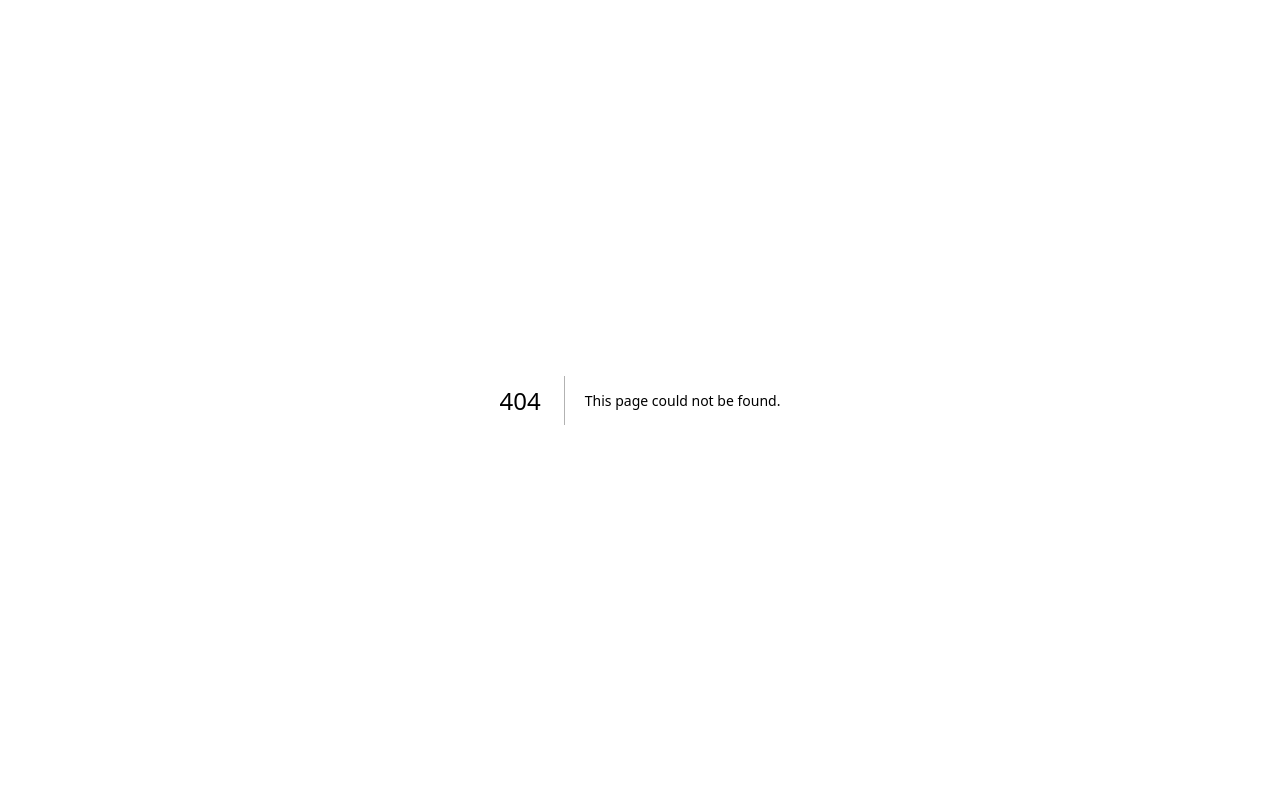
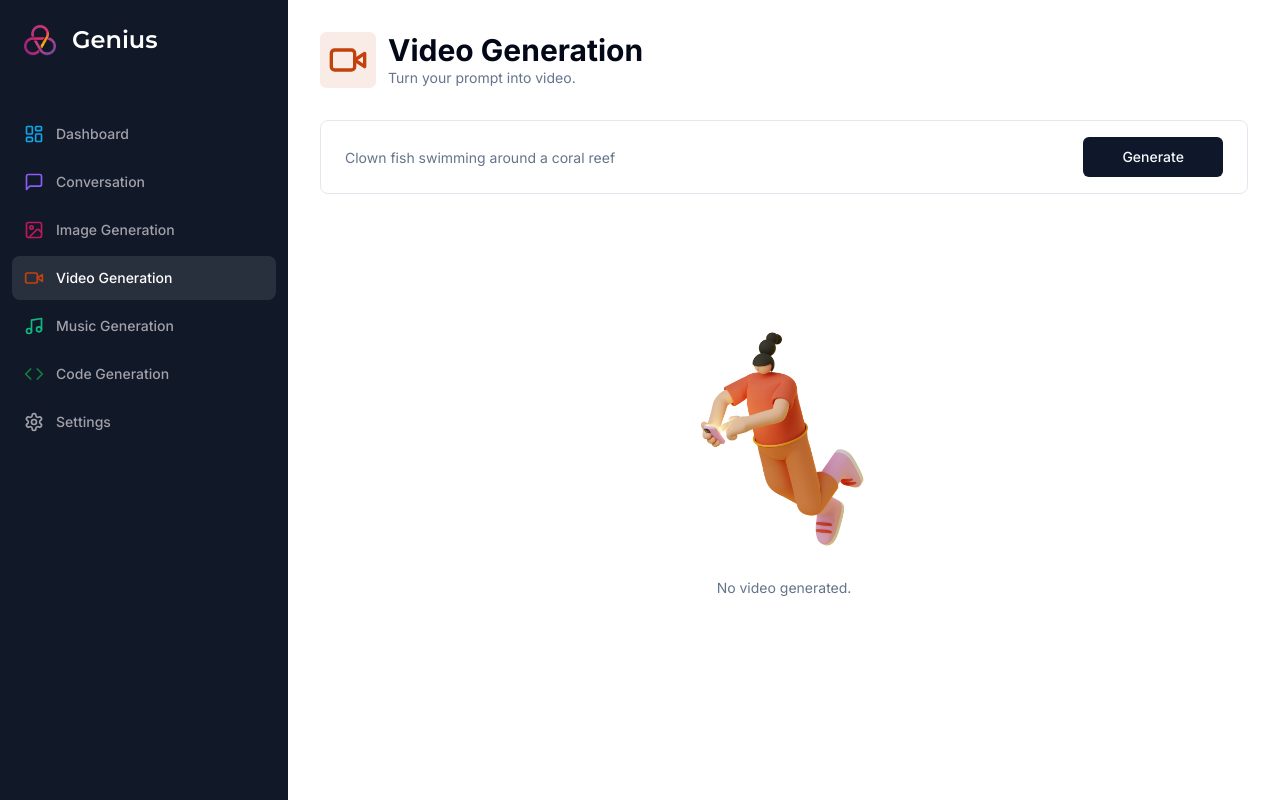
Before and after one commit to MadMax8930/ai-tools, a Next.js app: page /video in a window 1280 px wide. Before the commit this address had no page. Built offline with nearby package versions, Linux system fonts and the light colour scheme.

Commit message:
video page

```diff
--- /dev/null
+++ b/app/(dashboard)/(routes)/video/constants.ts
@@ -0,0 +1,7 @@
+import * as z from "zod";
+
+export const formSchema = z.object({
+   prompt: z.string().min(1, {
+      message: "Video Prompt is required"
+   }),
+});
--- /dev/null
+++ b/app/(dashboard)/(routes)/video/page.tsx
@@ -0,0 +1,104 @@
+"use client";
+
+import * as z from "zod";
+import axios from "axios";
+import { useState } from "react";
+import { useRouter } from "next/navigation";
+import { Video } from "lucide-react";
+import { useForm } from "react-hook-form";
+import { zodResolver } from "@hookform/resolvers/zod";
+import { Heading } from "@/components/heading";
+import { Loader } from "@/components/loader";
+import { Empty } from "@/components/empty";
+import { Form, FormControl, FormField, FormItem } from "@/components/ui/form";
+import { Input } from "@/components/ui/input";
+import { Button } from "@/components/ui/button";
+import { formSchema } from "./constants";
+
+const VideoPage = () => {
+   const router = useRouter();
+   const [video, setVideo] = useState<string>();
+
+   const form = useForm<z.infer<typeof formSchema>>({
+      resolver: zodResolver(formSchema),
+      defaultValues: {
+         prompt: ""
+      }
+   });
+
+   const isLoading = form.formState.isSubmitting;
+
+   const onSubmit = async (values: z.infer<typeof formSchema>) => {
+      try {
+         setVideo(undefined)
+
+         const response = await axios.post('/api/video', values);
+
+         setVideo(response.data[0]);
+         form.reset();
+      } catch (error: any) {
+         // TODO: Open Pro Modal
+         console.log(error);
+      } finally {
+         router.refresh();
+      }
+   }
+
+   return (
+      <div>
+         <Heading
+            title="Video Generation"
+            description="Turn your prompt into video."
+            icon={Video}
+            iconColor="text-orange-700"
+            bgColor="bg-orange-700/10"
+         />
+         <div className="px-4 lg:px-8">
+            <div>
+               <Form {...form}>
+                  <form onSubmit={form.handleSubmit(onSubmit)}
+                        className="rounded-lg border w-full p-4 px-3 md:px-6
+                        focus-within:shadow-sm grid grid-cols-12 gap-2"
+                  >
+                     <FormField
+                        name="prompt"
+                        render={({ field }) => (
+                           <FormItem className="col-span-12 lg:col-span-10">
+                              <FormControl className="m-0 p-0">
+                                 <Input
+                                    className="border-0 outline-none focus-visible:ring-0 focus-visible:ring-transparent"
+                                    disabled={isLoading}
+                                    placeholder="Clown fish swimming around a coral reef"
+                                    {...field} // onChange, onBlur, value, name, ref
+                                 />
+                              </FormControl>
+                           </FormItem>
+                        )}
+                     />
+                     <Button className="col-span-12 lg:col-span-2 w-full" disabled={isLoading}>
+                        Generate
+                     </Button>
+                  </form>
+               </Form>
+            </div>
+            <div className="space-y-4 mt-4">
+               {isLoading && (
+                  <div className="w-full flex items-center justify-center rounded-lg p-8 bg-muted">
+                     <Loader />
+                  </div>
+               )}
+               {!video && !isLoading && (
+                  <Empty label="No video generated." />
+               )}
+               {video && (
+                  <video controls className="w-full aspect-video mt-8 rounded-lg border bg-black">
+                     <source src={video} />
+                  </video>
+               )}
+            </div>
+         </div>
+      </div>
+   )
+}
+
+export default VideoPage;
--- /dev/null
+++ b/app/api/video/route.ts
@@ -0,0 +1,31 @@
+import { auth } from "@clerk/nextjs";
+import { NextResponse } from "next/server";
+import Replicate from "replicate";
+
+const replicate = new Replicate({
+   auth: process.env.REPLICATE_API_TOKEN || "",
+});
+
+export async function POST(req: Request) {
+   try {
+      const { userId } = auth();
+      const body = await req.json();
+      const { prompt } = body;
+
+      if (!userId) return new NextResponse("Unauthorized", { status: 401 });
+      if (!prompt) return new NextResponse("Prompt is required", { status: 400 });
+
+      const response = await replicate.run(
+         "anotherjesse/zeroscope-v2-xl:9f747673945c62801b13b84701c783929c0ee784e4748ec062204894dda1a351",
+         {
+           input: {
+             prompt: prompt
+           }
+         }
+      );
+      return NextResponse.json(response);
+   } catch (error) {
+      console.error('[VIDEO_ERROR]', error);
+      return new NextResponse("Internal error", { status: 500 });
+   }
+}
```
